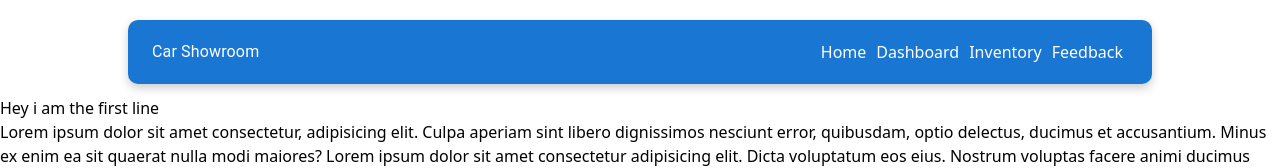
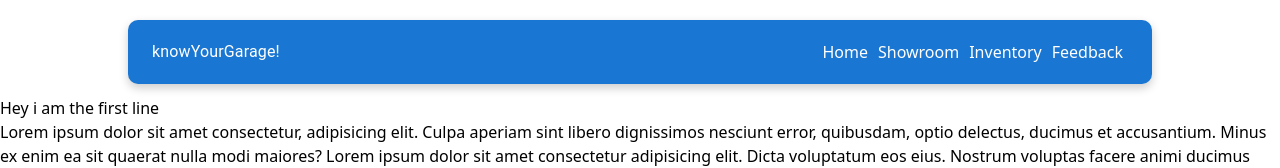
Before and after one commit to s3nsh1-dev/car-dashboard-pp, a React (Vite) app: page / in a window 1280 px wide. Shown: the top 168 px of the page. Built offline with nearby package versions, Linux system fonts and the light colour scheme.

Commit message:
navbarCorrected

```diff
--- a/src/components/common/StyledButtons.ts
+++ b/src/components/common/StyledButtons.ts
@@ -5,6 +5,6 @@ export const NavbarLinks = styled(Box)(() => ({
   color: "white",
   textTransform: "none",
   "&:hover": {
-    color: "#828efa", // bluish fade out
+    color: "grey", // bluish fade out
   },
 }));
--- a/src/components/navbar/LinkBox.tsx
+++ b/src/components/navbar/LinkBox.tsx
@@ -12,7 +12,10 @@ const LinkBox: React.FC<propTypes> = ({ goTo, children }) => {
     <Box
       component={Link}
       to={goTo}
-      sx={{ textDecoration: "none", margin: "0px 5px" }}
+      sx={{
+        textDecoration: "none",
+        margin: "0px 5px",
+      }}
     >
       {children}
     </Box>
--- a/src/components/navbar/NavigationBar.tsx
+++ b/src/components/navbar/NavigationBar.tsx
@@ -40,7 +40,7 @@ const NavigationBar = () => {
   return (
     <AppBar sx={appBarStyles}>
       <Toolbar sx={toolbarStyles}>
-        <Typography>Car Showroom</Typography>
+        <Typography>knowYourGarage!</Typography>
         <Box sx={{ display: { xs: "none", sm: "flex" } }}>
           <TraverseBox />
         </Box>
--- a/src/components/navbar/TraverseBox.tsx
+++ b/src/components/navbar/TraverseBox.tsx
@@ -8,7 +8,7 @@ const TraverseBox = () => {
         <NavbarLinks>Home</NavbarLinks>
       </LinkBox>
       <LinkBox goTo='/dashboard'>
-        <NavbarLinks>Dashboard</NavbarLinks>
+        <NavbarLinks>Showroom</NavbarLinks>
       </LinkBox>
       <LinkBox goTo='/inventory'>
         <NavbarLinks>Inventory</NavbarLinks>
```
